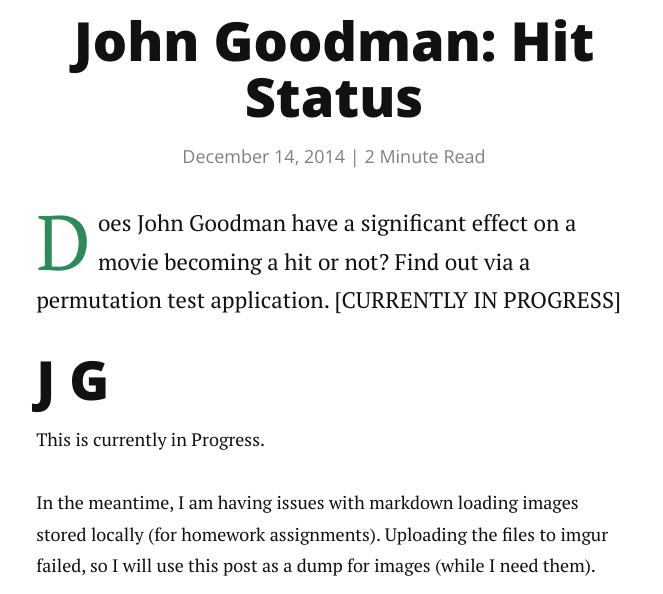
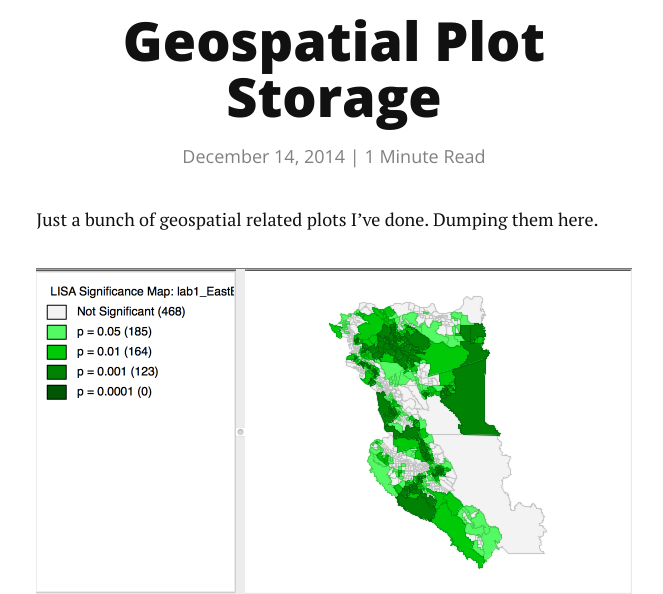
Before and after one commit to jwilber/old_website, a Jekyll site: the page built from _posts/2014-12-14-john-goodman.markdown, in a window 1280 px wide and 1400 px high. Shown: the part 632-1226 px from the top of the window, without its empty margins (306-969 px from the left). Built offline with Jekyll 4.4.1, drawn with Linux system fonts in a browser that asks for light colours; nearby versions of some CDN libraries; grey boxes are pictures that could not be loaded.

Commit message:
Update 2014-12-14-john-goodman.markdown

```diff
--- a/_posts/2014-12-14-john-goodman.markdown
+++ b/_posts/2014-12-14-john-goodman.markdown
@@ -1,18 +1,22 @@
 ---
 layout: post
-title:  "John Goodman: Hit Status"
+title:  "Geospatial Plot Storage"
 date:   2014-12-14
 image: touring.jpg
 ---
 
-<p class="intro"><span class="dropcap">D</span> oes John Goodman have a significant effect on a movie becoming a hit or not? Find out via a permutation test application. [CURRENTLY IN PROGRESS] </p>
+Just a bunch of geospatial related plots I've done. Dumping them here.
 
 
-# J G
+<img src="/images/geo1.png" />
+<img src="/images/geo2.png" />
+<img src="/images/geo3.png" />
+<img src="/images/geo4.png" />
+<img src="/images/geomath.png" />
 
-This is currently in Progress.
 
-In the meantime, I am having issues with markdown loading images stored locally (for homework assignments). Uploading the files to imgur failed, so I will use this post as a dump for images (while I need them).
+
+
 
 <img src="/images/tiled.png" />
 <img src="/images/D-mat.png" />
```
